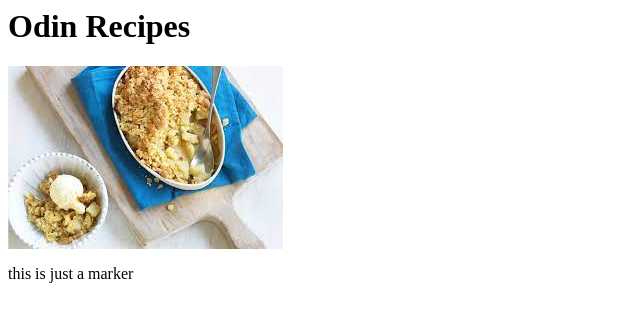
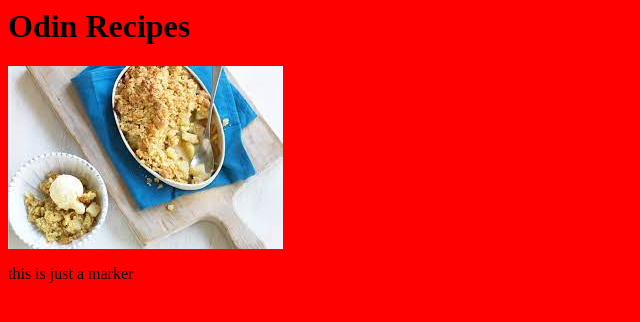
Before and after one commit to reshe95/odin-recipes, a plain HTML site: page index.html in a window 1280 px wide. Shown: the whole page, without its empty margins (0-640 px from the left). Drawn offline with Linux system fonts and the light colour scheme.

Commit message:
added style.css

```diff
--- a/index.html
+++ b/index.html
@@ -1,13 +1,11 @@
 
 <html>
     <head>
+        <link rel="stylesheet" href="style.css">
         <meta charset="utf-8">
         <h1> Odin Recipes</h1>
 
     </head>
-    <style>
-
-    </style>
     <body>
         <div class ="applec">
             <img src = "applec.jpg" style="vertical-align:left">
--- /dev/null
+++ b/style.css
@@ -0,0 +1,4 @@
+body {
+
+    background-color:red;
+}
```
